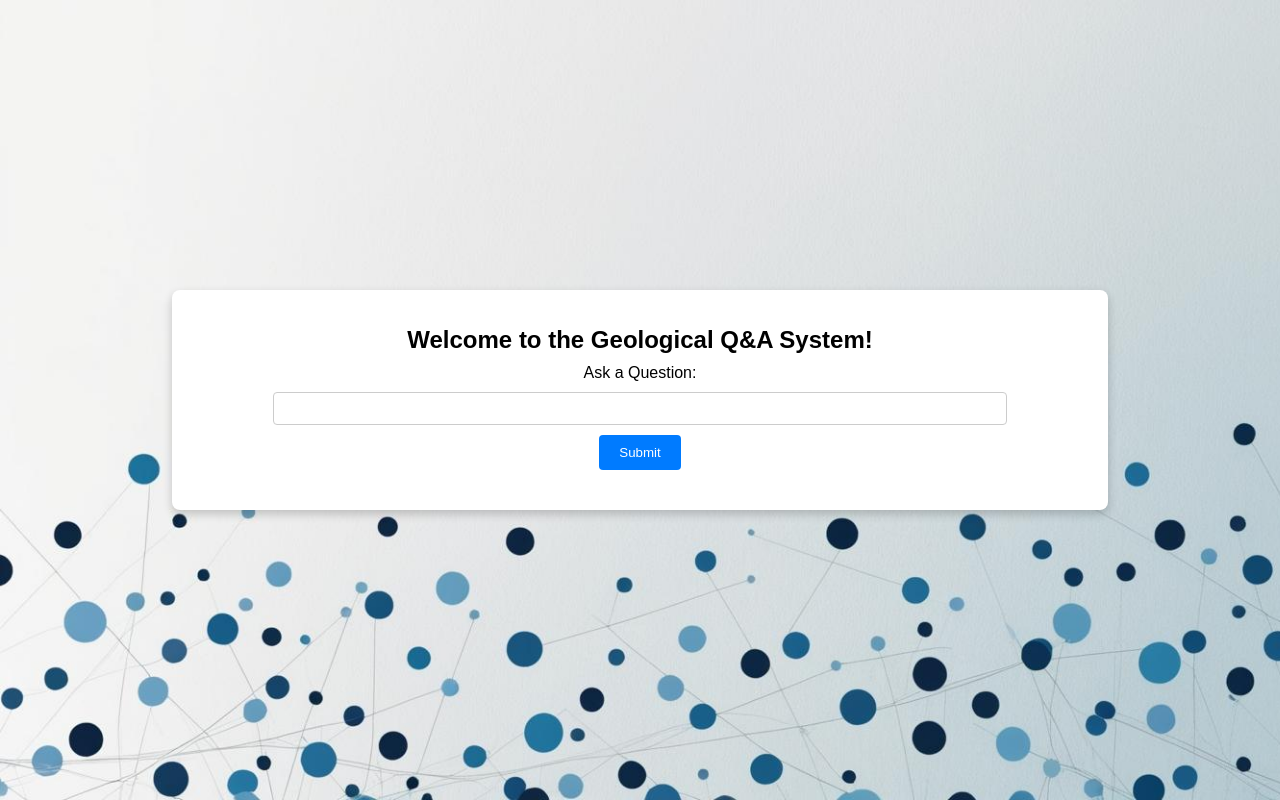
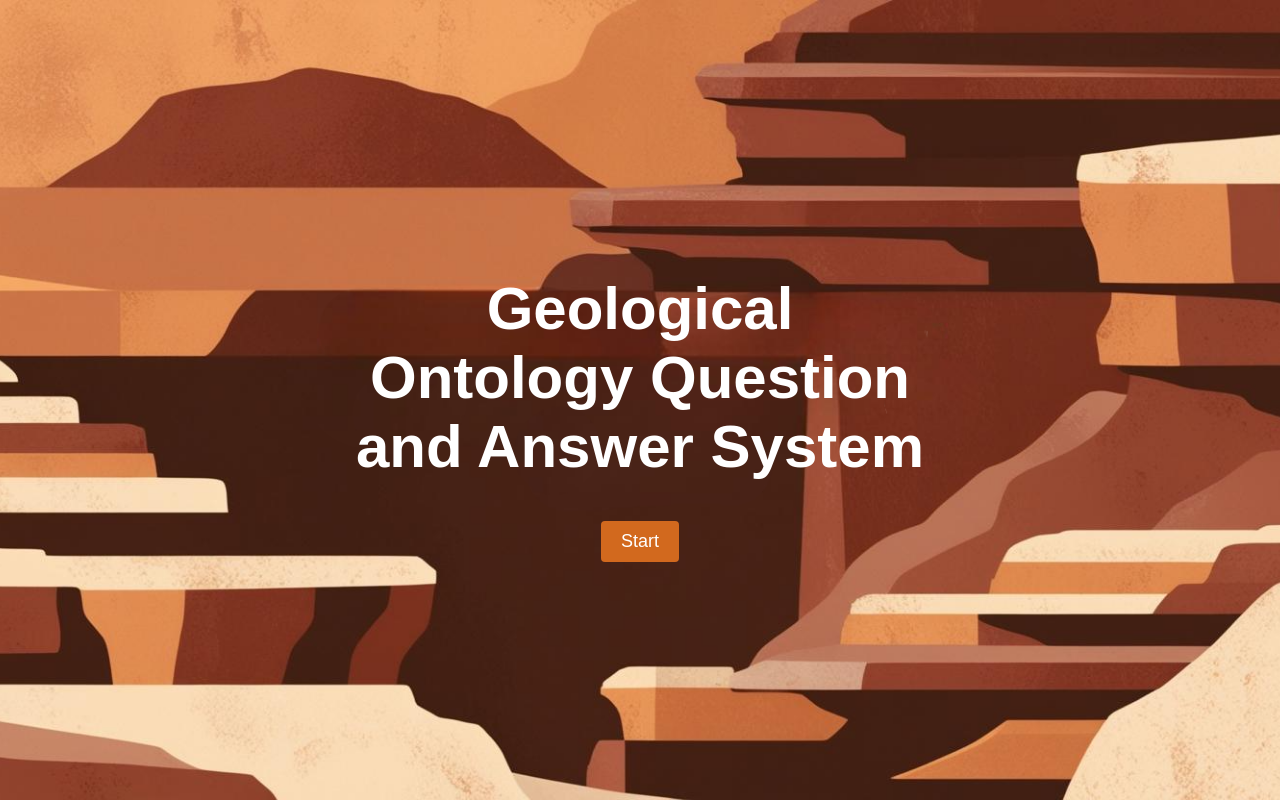
Before and after one commit to ShivaniNR/ontology-driven-qa, a Flask app: page / in a window 1280 px wide. Run offline with Flask 3, Linux system fonts and the light colour scheme.

Commit message:
modified the readme file, modified the look of the app and also optimized the processing time of the setup function

```diff
--- a/app.py
+++ b/app.py
@@ -1,37 +1,57 @@
-from flask import Flask, request, jsonify, render_template
+from flask import Flask, request, jsonify, render_template, redirect, url_for
 from rdflib import Graph
 import spacy
 import sys
 import os
 from helpers.setup import initialize_resources
 from helpers.question_answer import process_query
+import time
 
 # adding Folder_2 to the system path
 #sys.path.insert(0, 'C:\Users\shiva\Music\Resume\Projects\Geological-Ontology\Flask_project\helpers')
 #sys.path.append(os.path.join(os.path.dirname(__file__), 'helpers'))
 
 app = Flask(__name__)
+app.config['setup_complete'] = False  # Track setup state
 
 
-# Initialize reusable resources and store them in app config
-def initialize_app_resources():
-    g, nlp, ontology_terms, matcher, classes, relations, description, ontology_terms_mapping = initialize_resources()
-    app.config["G"] = g
-    app.config["NLP"] = nlp
-    app.config["ONTOLOGY_TERMS"] = ontology_terms
-    app.config["MATCHER"] = matcher
-    app.config["CLASSES"] = classes
-    app.config["RELATIONS"] = relations
-    app.config["DESCRIPTION"] = description
-    app.config["ONTOLOGY_MAPPING"] = ontology_terms_mapping
-
-# Initialize resources when the app starts
-initialize_app_resources()
 
 @app.route("/")
 def home():
     #return "Welcome to the Geological Q&A System!"
     return render_template("index.html")
+
+# Setup route
+@app.route('/setup', methods=['POST'])
+def setup():
+    # Your setup logic here
+
+    if not app.config['setup_complete']:
+        start_time = time.time()
+        # Initialize reusable resources and store them in app config
+        g, nlp, ontology_terms, matcher, classes, relations, description, ontology_terms_mapping = initialize_resources()
+        app.config["G"] = g
+        app.config["NLP"] = nlp
+        app.config["ONTOLOGY_TERMS"] = ontology_terms
+        app.config["MATCHER"] = matcher
+        app.config["CLASSES"] = classes
+        app.config["RELATIONS"] = relations
+        app.config["DESCRIPTION"] = description
+        app.config["ONTOLOGY_MAPPING"] = ontology_terms_mapping
+        app.config['setup_complete'] = True
+
+    # Initialize resources when the app starts
+        end_time = time.time()
+
+        execution_time = end_time - start_time
+        print(f"Query execution time: {execution_time:.4f} seconds")
+
+    print("Setup function called!")
+    return redirect(url_for('question_page'))
+
+@app.route("/question")
+def question_page():
+    return render_template("question-answer.html")
 
 @app.route("/query", methods=["POST"])
 def query():
--- a/helpers/setup.py
+++ b/helpers/setup.py
@@ -1,88 +1,108 @@
-import re
-from rdflib import Graph, Namespace, RDF, RDFS
 import spacy
+from rdflib import Graph, Namespace, RDFS
 from spacy.matcher import PhraseMatcher
+from concurrent.futures import ThreadPoolExecutor
 
-#load the file
-def load_ontology_file(file):
-    ontology_file = file  # Path to your OWL file
-    g = Graph()
-    g.parse(ontology_file)
-    return g
+# Constants
+ONTOLOGY_FILE = "data/geological_ontology.rdf"
+GEO = Namespace("http://www.semanticweb.org/ontologies/2022/6/geological_taxonomy#")
 
-#helper function
-# Preprocess terms (replace underscores, lowercase, lemmatize)
+# Helper Functions
 def preprocess_term(term, nlp):
+    """Preprocess terms by replacing underscores, converting to lowercase, and lemmatizing."""
     term = term.replace("_", " ").lower()
-    doc = nlp(term)
-    lemmatized = " ".join([token.lemma_ for token in doc])
-    return lemmatized
+    return " ".join([token.lemma_ for token in nlp(term)])
 
 def extract_terms_from_links(term, ontology_terms_mapping, nlp):
+    """Extract and preprocess terms from ontology links."""
     extracted_term = term.split('#')[-1]
     processed_term = preprocess_term(extracted_term, nlp)
-    if processed_term not in ontology_terms_mapping:
-        ontology_terms_mapping[processed_term] = extracted_term
+    ontology_terms_mapping.setdefault(processed_term, extracted_term)
     return processed_term
 
-# Extract ontology structure dynamically
+def process_triple(triple, ontology_terms_mapping, nlp):
+    """Process each ontology triple asynchronously."""
+    s, p, o = triple
+    if p == RDFS.subClassOf:
+        parent = extract_terms_from_links(o, ontology_terms_mapping, nlp)
+        child = extract_terms_from_links(s, ontology_terms_mapping, nlp)
+        return ('relation', parent, child)
+    elif p == RDFS.comment:
+        parent = extract_terms_from_links(s, ontology_terms_mapping, nlp)
+        return ('description', parent, str(o))
+    return None
+
+# def extract_ontology_structure(graph, ontology_terms_mapping, nlp):
+#     """Efficiently extract ontology structure using parallel processing."""
+#     classes, relations, descriptions = set(), {}, {}
+
+#     with ThreadPoolExecutor() as executor:
+#         results = executor.map(lambda triple: process_triple(triple, ontology_terms_mapping, nlp), graph)
+
+#     for result in results:
+#         if result:
+#             if result[0] == 'relation':
+#                 parent, child = result[1], result[2]
+#                 classes.update([parent, child])
+#                 relations.setdefault(parent, []).append(child)
+#             elif result[0] == 'description':
+#                 descriptions[result[1]] = result[2]
+
+#     return list(classes), relations, descriptions
 def extract_ontology_structure(graph, ontology_terms_mapping, nlp):
-    classes = set()
-    relations = {}
-    description = {}
+    """Efficiently extract ontology structure using batched processing."""
+    classes, relations, descriptions = set(), {}, {}
 
-    for s, p, o in graph:
-        #print(s, p)
-        if p == RDFS.subClassOf:
-            parent = extract_terms_from_links(o, ontology_terms_mapping, nlp)   #need to change the name
-            child = extract_terms_from_links(s, ontology_terms_mapping, nlp)
-            classes.add(parent)
-            classes.add(child)
-            if parent not in relations:
-                relations[parent] = []
-            relations[parent].append(child)
-        elif p == RDFS.comment:
-            parent = extract_terms_from_links(s, ontology_terms_mapping, nlp)
-            comment = str(o)
-            description[parent] = comment
-    return list(classes), relations, description
+    # Filter and iterate over relevant triples only
+    subclass_triples = graph.query("""
+        SELECT ?s ?o
+        WHERE { ?s rdfs:subClassOf ?o . }
+    """)
+    comment_triples = graph.query("""
+        SELECT ?s ?comment
+        WHERE { ?s rdfs:comment ?comment . }
+    """)
+
+    # Process subClassOf relationships
+    for s, o in subclass_triples:
+        parent = extract_terms_from_links(o, ontology_terms_mapping, nlp)
+        child = extract_terms_from_links(s, ontology_terms_mapping, nlp)
+        classes.update([parent, child])
+        relations.setdefault(parent, []).append(child)
+
+    # Process comments
+    for s, comment in comment_triples:
+        parent = extract_terms_from_links(s, ontology_terms_mapping, nlp)
+        descriptions[parent] = str(comment)
+
+    return list(classes), relations, descriptions
 
 
-# Initialize reusable resources #Reformate this function and create small functions
-def initialize_resources():
-    #load the file
-    ontology_file = "data/geological_ontology.rdf"  # Path to your OWL file
-    g = Graph()
-    g.parse(ontology_file)
-
-    # Define namespaces (adjust based on your RDF file)
-    GEO = Namespace("http://www.semanticweb.org/ontologies/2022/6/geological_taxonomy#")
-    ontology_terms_mapping = dict()
-
-    # Load the spaCy model
-    nlp = spacy.load("en_core_web_sm")
-
-    # Extract ontology structure dynamically
-    classes, relations, description = extract_ontology_structure(g, ontology_terms_mapping, nlp)
-
-    # Generate dynamic term list
-    ontology_terms = {"parent": [], "children": [], 'instances': []}
-    for parent, children in relations.items():
-        ontology_terms["parent"].append(parent)
-        ontology_terms["children"].extend(children)
-
-    for instance, comment in description.items():
-        ontology_terms["instances"].append(instance)
-
-    # Use PhraseMatcher with dynamically generated terms
+def setup_spacy_matcher(nlp, ontology_terms):
+    """Setup a PhraseMatcher for ontology terms."""
     matcher = PhraseMatcher(nlp.vocab)
     patterns = [nlp(term) for term in ontology_terms["parent"] + ontology_terms["children"] + ontology_terms['instances']]
-    matcher.add("OntologyTerms", patterns)
-    return g, nlp, ontology_terms, matcher, classes, relations, description, ontology_terms_mapping
+    matcher.add("OntologyTerms", None, *patterns)
+    return matcher
 
+def initialize_resources():
+    """Load and process the ontology efficiently."""
+    g = Graph()
+    g.parse(ONTOLOGY_FILE)
 
+    #nlp = spacy.load("en_core_web_sm", disable=["ner", "parser"])  # Load only necessary components
+    nlp = spacy.load("en_core_web_sm", disable=['ner'])
+    ontology_terms_mapping = {}
 
-'''
-Tasks:
-1. modularize the file
-'''
+    classes, relations, descriptions = extract_ontology_structure(g, ontology_terms_mapping, nlp)
+
+    # Organize terms
+    ontology_terms = {
+        "parent": list(relations.keys()),
+        "children": [child for children in relations.values() for child in children],
+        "instances": list(descriptions.keys()),
+    }
+
+    matcher = setup_spacy_matcher(nlp, ontology_terms)
+
+    return g, nlp, ontology_terms, matcher, classes, relations, descriptions, ontology_terms_mapping
--- a/static/styles.css
+++ b/static/styles.css
@@ -7,7 +7,7 @@ body {
     justify-content: center;
     align-items: center;
     height: 100vh;
-    background-image: url('images/network.jpg');
+    background-image: url('images/question-answer.png');
     background-size: cover;
 }
 
@@ -18,6 +18,8 @@ body {
     box-shadow: 0 4px 10px rgba(0, 0, 0, 0.2);
     text-align: center;
     width: 70%;
+    overflow: auto;
+    max-height: 80vh;
 }
 
 h1 {
@@ -41,7 +43,7 @@ input {
 }
 
 button {
-    background-color: #007BFF;
+    background-color: chocolate;
     color: white;
     border: none;
     padding: 10px 20px;
@@ -50,7 +52,7 @@ button {
 }
 
 button:hover {
-    background-color: #0056b3;
+    background-color: #E29F6F;
 }
 
 #response {
--- a/templates/index.html
+++ b/templates/index.html
@@ -3,22 +3,55 @@
 <head>
     <meta charset="UTF-8">
     <meta name="viewport" content="width=device-width, initial-scale=1.0">
-    <title>Geological QA System</title>
-    <link rel="stylesheet" href="{{ url_for('static', filename='styles.css') }}">
+    <title>Front Page</title>
+    <style>
+        body {
+            margin: 0;
+            padding: 0;
+            height: 100vh;
+            display: flex;
+            justify-content: center;
+            align-items: center;
+            background: url('../static/images/home-page.png') no-repeat center center/cover;
+            font-family: Arial, sans-serif;
+        }
+
+        .start-button {
+            margin-top: 40px;
+            padding: 10px 20px;
+            font-size: 18px;
+            background-color: chocolate;
+            color: white;
+            border: none;
+            border-radius: 4px;
+            cursor: pointer;
+            transition: background-color 0.3s ease;
+        }
+
+        .start-button:hover {
+            background-color: #E29F6F;
+        }
+        .home-container {
+            justify-items: center;
+        }
+        .page-title {
+            color: white;
+            font-size: 60px;
+            font-weight: bolder;
+            width: 45%;
+            margin: auto;
+            text-align: center;
+            line-height: normal;
+            margin-top: 35px;
+        }
+    </style>
 </head>
 <body>
-    <div class="container">
-        <h1>Welcome to the Geological Q&A System!</h1>
-        <form id="questionForm">
-            <label for="question">Ask a Question:</label>
-            <input type="text" id="question" name="question" required>
-            <button type="submit">Submit</button>
+    <div class="home-container">
+        <div class="page-title">Geological Ontology Question and Answer System</div>
+        <form action="{{ url_for('setup') }}" method="POST">
+            <button type="submit" class="start-button">Start</button>
         </form>
-        <div id="response">
-            <h2>Answer:</h2>
-            <p id="answer"></p>
-        </div>
     </div>
-    <script src="{{ url_for('static', filename='script.js') }}"></script>
 </body>
 </html>
```
Also changed, not shown: helpers/question_answer.py (+13 -7 lines), templates/question-answer.html (added, +24 -0 lines), README.md, static/images/bg image.jpg (deleted), static/images/home-page.png (added), static/images/network.jpg (deleted), static/images/question-answer.png (added), 1 other file.
